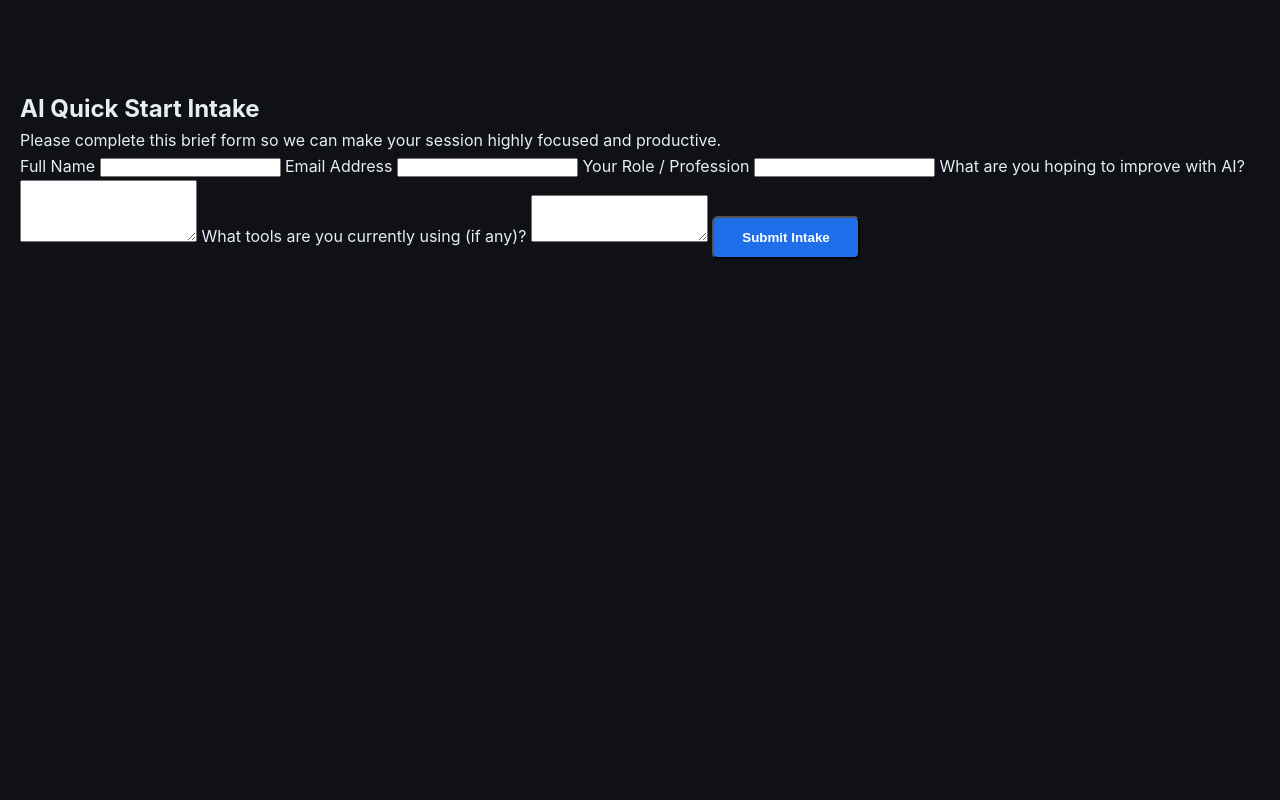
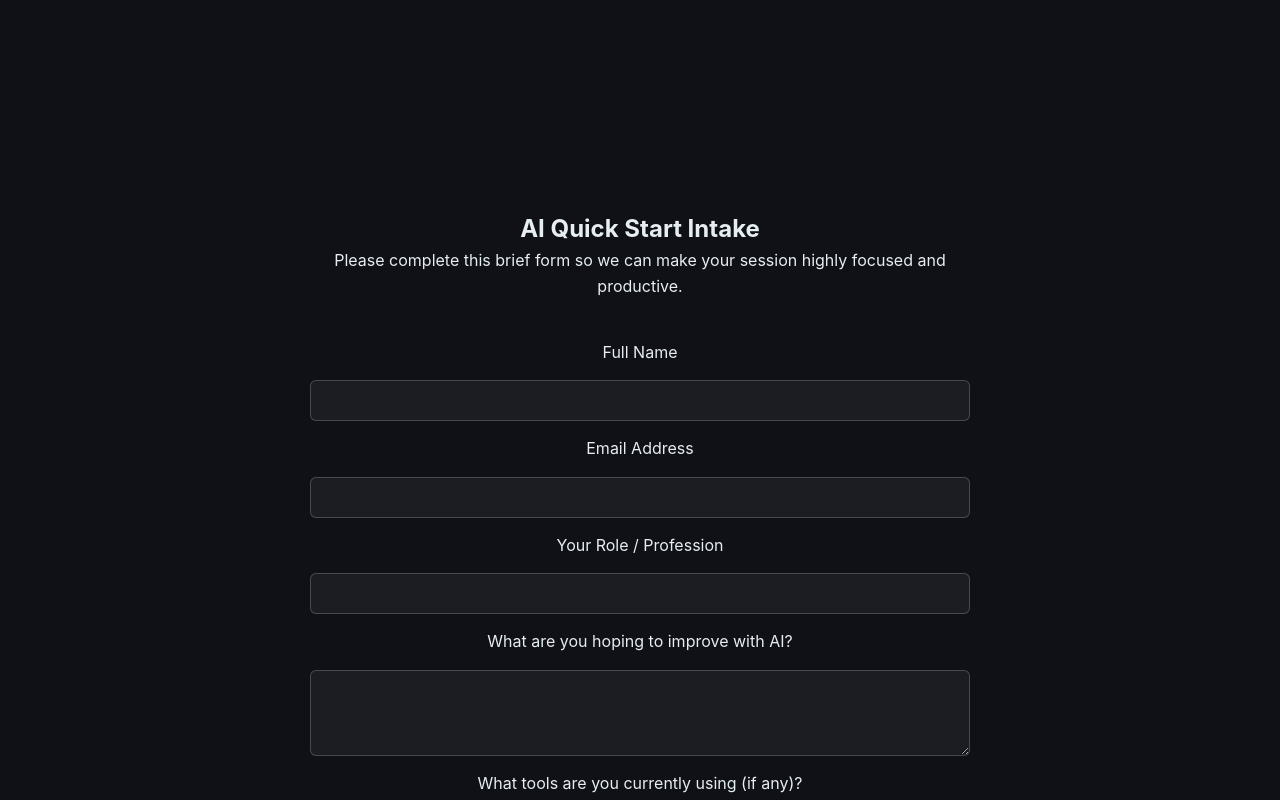
Before and after one commit to ChrisRadella/mainstream-solutions, a plain HTML site: page intake.html in a window 1280 px wide. Shown: the top 800 px of the page. Drawn offline with Linux system fonts and the light colour scheme.

Commit message:
Update styles.css

```diff
--- a/styles.css
+++ b/styles.css
@@ -269,6 +269,32 @@ footer {
   border-top: 1px solid rgba(255,255,255,0.05);
 }
 
+.intake {
+  max-width: 700px;
+  margin: 120px auto;
+  text-align: center;
+}
+
+form {
+  margin-top: 40px;
+  display: flex;
+  flex-direction: column;
+  gap: 15px;
+}
+
+input, textarea {
+  padding: 12px;
+  border-radius: 6px;
+  border: 1px solid rgba(255,255,255,0.2);
+  background: rgba(255,255,255,0.05);
+  color: white;
+}
+
+input:focus, textarea:focus {
+  outline: none;
+  border-color: #3b82f6;
+}
+
 section {
   padding: 90px 20px;
 }
```
